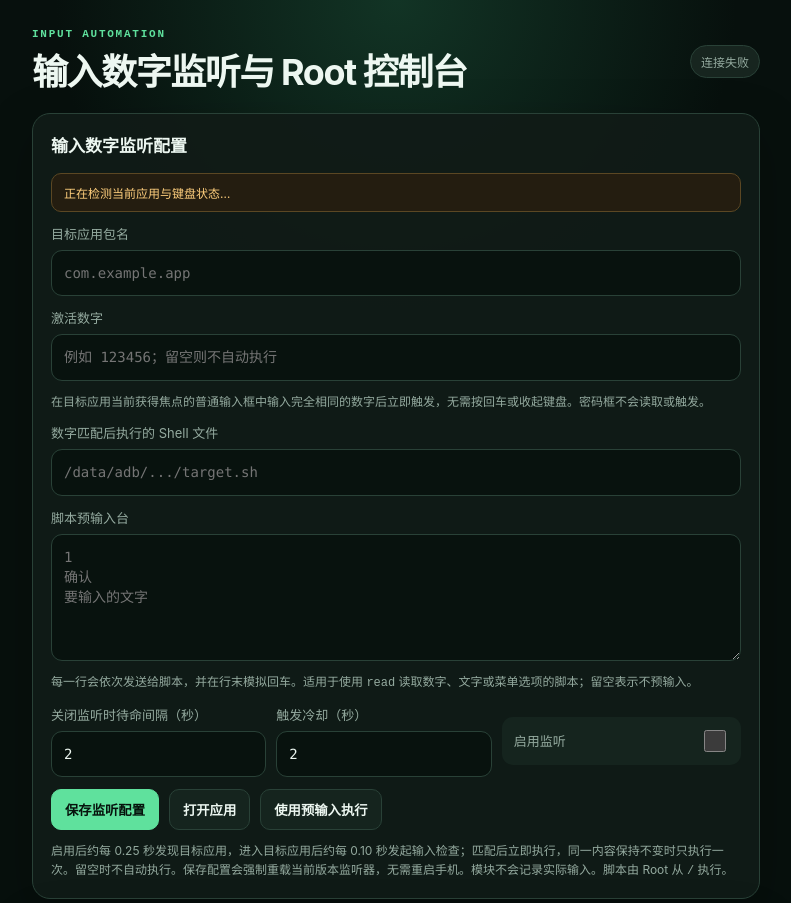
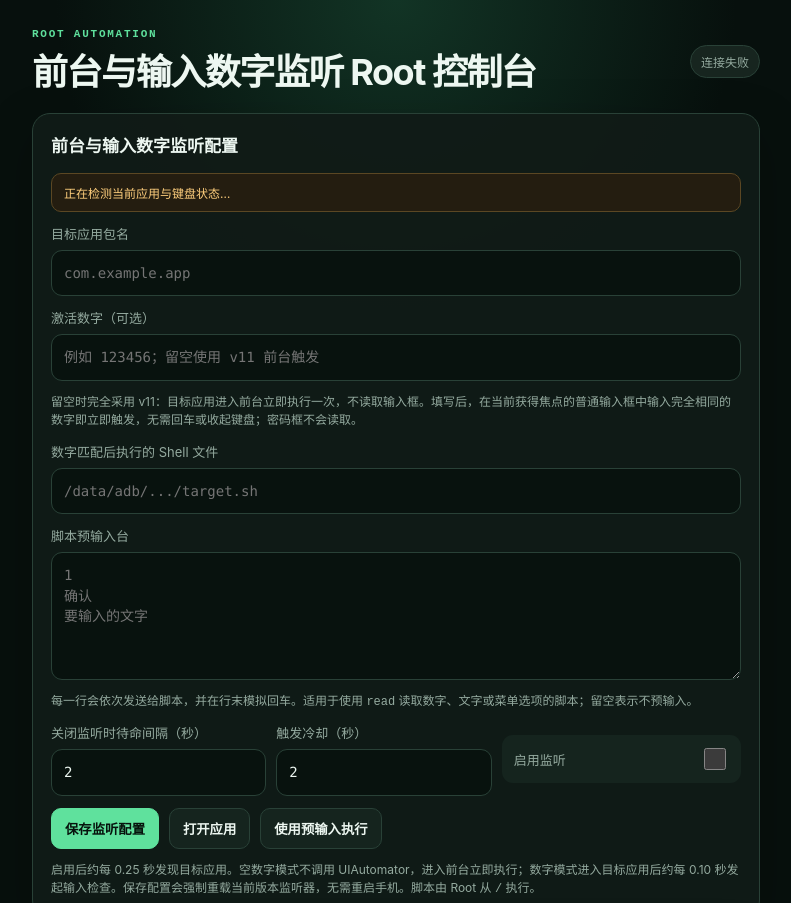
Before and after one commit to wutong7891/ksu-root-listener, a plain HTML site: page webroot/index.html in a window 1280 px wide. Shown: the top 903 px of the page, without its empty margins (244-1035 px from the left). Drawn offline with Linux system fonts and the light colour scheme.

Commit message:
"Use_v11_foreground_trigger_when_activation_is_empty"

```diff
--- a/webroot/app.js
+++ b/webroot/app.js
@@ -49,13 +49,13 @@ async function loadStatus() {
 }
 
 async function saveConfig() {
-  const events = 'input_match';
+  const events = 'foreground_or_input_match';
   const args = [$('package').value.trim(), $('script').value.trim(), $('interval').value, $('enabled').checked ? '1' : '0', events, $('cooldown').value];
   const activationCode = $('activationCode').value.trim();
   if (activationCode && !/^\d+$/.test(activationCode)) { toast('激活内容只能填写数字 0-9'); return; }
   try {
     await rootExec(`${quote(CONTROL)} set-expected ${quote(activationCode)} && ${quote(CONTROL)} set-preinput ${quote($('scriptInput').value)} && ${quote(CONTROL)} configure ${args.map(quote).join(' ')}`);
-    toast(activationCode ? '配置已保存：输入该数字后立即执行' : '配置已保存：自动触发已关闭'); await loadStatus();
+    toast(activationCode ? '配置已保存：输入该数字后立即执行' : '配置已保存：使用 v11 前台触发'); await loadStatus();
   } catch (error) { toast(error.message); }
 }
 
--- a/webroot/index.html
+++ b/webroot/index.html
@@ -4,22 +4,22 @@
   <meta charset="utf-8">
   <meta name="viewport" content="width=device-width,initial-scale=1,viewport-fit=cover">
   <meta name="color-scheme" content="dark">
-  <title>KSU 输入数字监听</title>
+  <title>KSU 前台与输入数字监听</title>
   <link rel="stylesheet" href="style.css">
 </head>
 <body>
   <main>
     <header>
-      <div><p class="eyebrow">INPUT AUTOMATION</p><h1>输入数字监听与 Root 控制台</h1></div>
+      <div><p class="eyebrow">ROOT AUTOMATION</p><h1>前台与输入数字监听 Root 控制台</h1></div>
       <span id="watcherBadge" class="badge">读取中</span>
     </header>
 
     <section class="card">
-      <h2>输入数字监听配置</h2>
+      <h2>前台与输入数字监听配置</h2>
       <div id="supportNotice" class="notice">正在检测当前应用与键盘状态…</div>
       <label>目标应用包名<input id="package" autocomplete="off" placeholder="com.example.app"></label>
-      <label>激活数字<input id="activationCode" inputmode="numeric" pattern="[0-9]*" autocomplete="off" maxlength="128" placeholder="例如 123456；留空则不自动执行"></label>
-      <p class="hint">在目标应用当前获得焦点的普通输入框中输入完全相同的数字后立即触发，无需按回车或收起键盘。密码框不会读取或触发。</p>
+      <label>激活数字（可选）<input id="activationCode" inputmode="numeric" pattern="[0-9]*" autocomplete="off" maxlength="128" placeholder="例如 123456；留空使用 v11 前台触发"></label>
+      <p class="hint">留空时完全采用 v11：目标应用进入前台立即执行一次，不读取输入框。填写后，在当前获得焦点的普通输入框中输入完全相同的数字即立即触发，无需回车或收起键盘；密码框不会读取。</p>
       <label>数字匹配后执行的 Shell 文件<input id="script" autocomplete="off" placeholder="/data/adb/.../target.sh"></label>
       <label>脚本预输入台
         <textarea id="scriptInput" rows="5" spellcheck="false" placeholder="1&#10;确认&#10;要输入的文字"></textarea>
@@ -35,7 +35,7 @@
         <button id="openApp">打开应用</button>
         <button id="runScript">使用预输入执行</button>
       </div>
-      <p class="hint">启用后约每 0.25 秒发现目标应用，进入目标应用后约每 0.10 秒发起输入检查；匹配后立即执行，同一内容保持不变时只执行一次。留空时不自动执行。保存配置会强制重载当前版本监听器，无需重启手机。模块不会记录实际输入。脚本由 Root 从 <code>/</code> 执行。</p>
+      <p class="hint">启用后约每 0.25 秒发现目标应用。空数字模式不调用 UIAutomator，进入前台立即执行；数字模式进入目标应用后约每 0.10 秒发起输入检查。保存配置会强制重载当前版本监听器，无需重启手机。脚本由 Root 从 <code>/</code> 执行。</p>
     </section>
 
     <section class="card">
```
Also changed, not shown: 7 other files.
